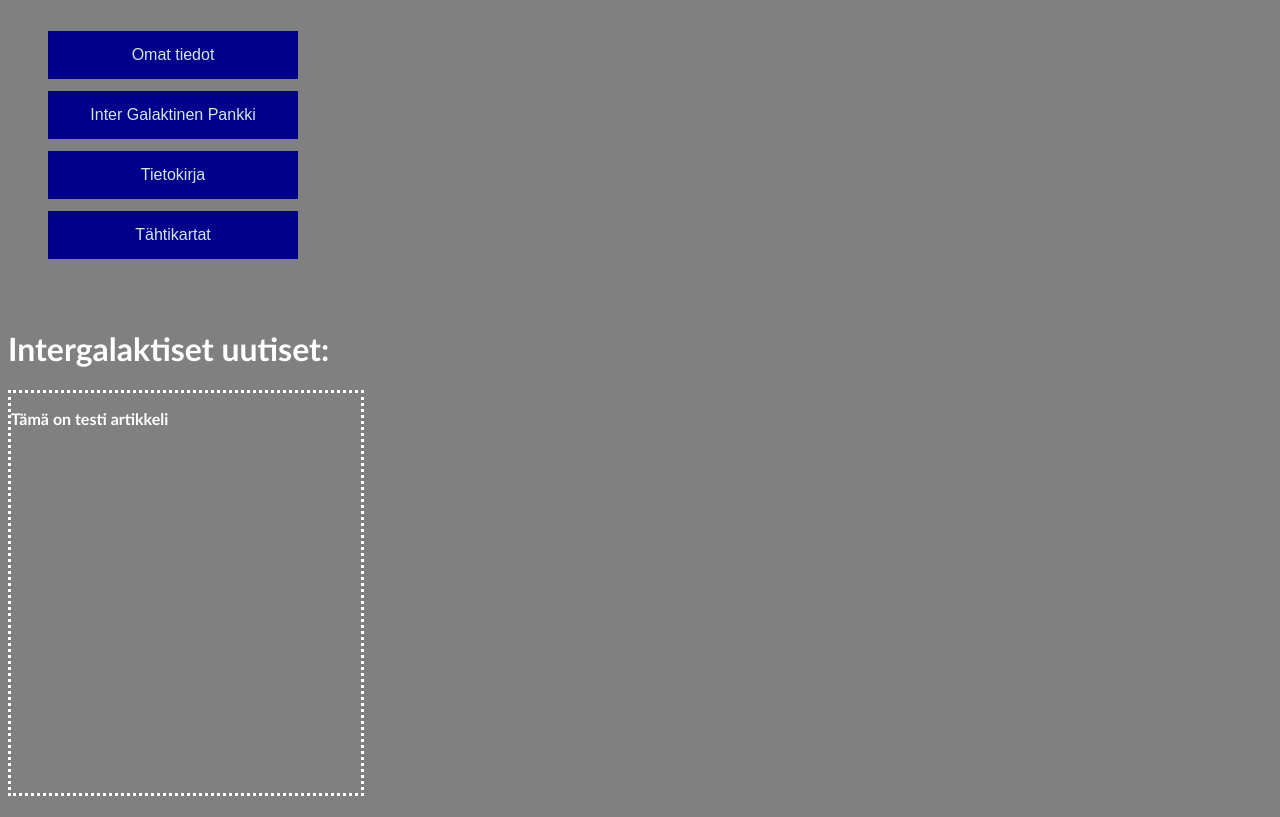
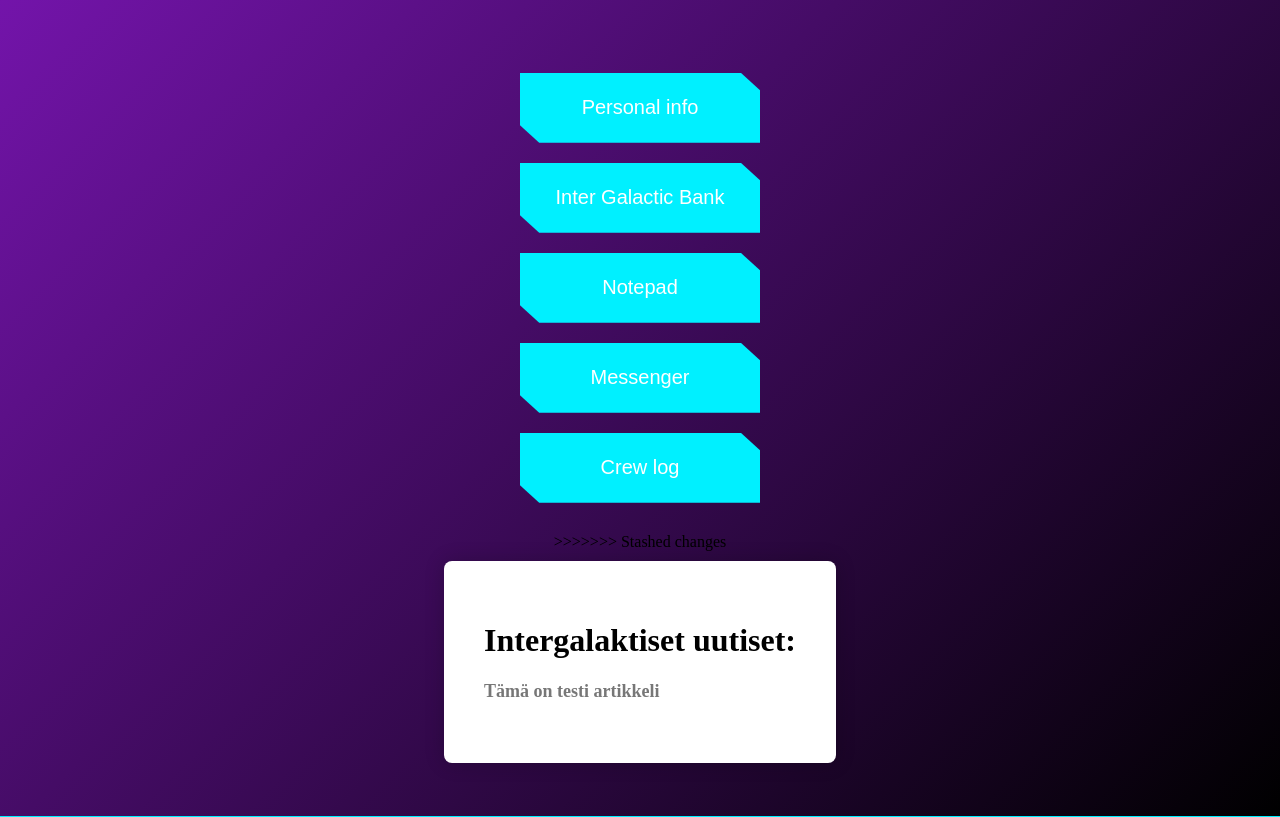
Before and after one commit to Kokke3000/LarpNet, a PHP site: page /LarpNet/MainPage/main.php in a window 1280 px wide. Run offline with PHP 8.4, Linux system fonts and the light colour scheme; the visitor is signed in with stand-in values (Sample User, id 1).

Commit message:
main page css

```diff
--- a/LarpNet/LoginPage/Login.css
+++ b/LarpNet/LoginPage/Login.css
@@ -79,6 +79,7 @@ h1{
 }
 
 #password, #username{
+  color: white;
   width: 100px;
   margin: 2px;
   border-radius: 7px;
--- a/LarpNet/MainPage/main.css
+++ b/LarpNet/MainPage/main.css
@@ -1,54 +1,104 @@
 body {
-    min-height: 100vh;
-    background: gray;
-    overflow: hidden;
-    font-family: 'Trebuchet MS';
-    text-align: center;
-}
-
-#center {
-    text-align: center;
-    position: relative;
-    top: 50%;
+  font-family: initial;
+  display: flex;
+  justify-content: center;
+  align-items: center;
+  min-height: 100vh;
+  background: linear-gradient(135deg, #7314aa, #000000);
+  overflow: hidden;
 }
 
 
-#Buttons {
-
-        float: left;
-        list-style: none;
-        text-align: center;
-        width: 100px;
-        height: 300px;
-        list-style: none;
-        line-height: 60px;
+#center {
+  display: flex;
+  flex-direction: column;
+  align-items: center;
+  justify-content: center;
+  height: 100vh;
 }
 
-#button {
-    -webkit-appearance: none;
-    background-color: darkblue;
-    border-radius: 0px;
-    border: 5px;
-    color: #D1E8E2;
-    padding: 15px 32px;
-    text-align: center;
-    text-decoration: none;
-    display: inline-block;
-    font-size: 16px;
-    width: 250px;
+
+
+
+#NewsContainer {
+  background-color: #ffffff;
+  border-radius: 8px;
+  padding: 40px;
+  box-shadow: 0 0 20px rgba(0, 0, 0, 0.2);
+  margin: 10px;
 }
 
-#NewsContainer {
-    color: white;
-    position: absolute;
-    text-align: left;
-    top: 300px;
-
+#News h1 {
+  font-size: 36px;
+  color: #333333;
+  margin-bottom: 20px;
 }
 
-#News {
-    height: 400px;
-    width: 350px;
-    font-size: 16px;
-    border-style: dotted;
+#News p {
+  font-size: 18px;
+  color: #777777;
 }
+
+/* @media screen and (max-width: 330px){
+    #NewsContainer {
+        width: 10px;
+    }
+} */
+@import url("https://fonts.googleapis.com/css?family=Barlow|Tomorrow:400,700&display=swap");
+
+:root {
+  --yellow-color: #fcee09;
+  --red-color: #ff003c;
+  --black-color: #050a0e;
+  --blue-color: #00ffff;
+}
+
+@import url("https://fonts.googleapis.com/css?family=Barlow|Tomorrow:400,700&display=swap");
+
+:root {
+  --yellow-color: #fcee09;
+  --red-color: #ff003c;
+  --black-color: #050a0e;
+  --blue-color: #00f0ff;
+}
+
+.btn {
+  font-size: 20px;
+  display: inline-block;
+  margin: 10px;
+  background: none;
+  border: none;
+  padding: 0;
+  cursor: pointer;
+  display: flex;
+  flex-wrap: wrap;
+  margin: 10px;
+}
+/*Button*/
+.btn__content {
+  justify-content: center;
+  align-items: center; /* Add this line */
+  padding: 10px;
+  display: flex;
+  position: relative;
+  background-color: var(--blue-color);
+  clip-path: polygon(92% 0, 100% 25%, 100% 100%, 8% 100%, 0% 75%, 0 0);
+  width: 220px; /* Adjust the width as needed */
+  height: 50px;
+}
+
+
+.btn__content a {
+  text-decoration: none;
+  color: #ffffff;
+}
+
+.btn-container {
+  display: flex;
+  flex-direction: column;
+  align-items: center;
+  justify-content: center;
+  width: 500px;
+  margin: 10px;
+  padding: 10px;
+}
--- a/LarpNet/MainPage/main.php
+++ b/LarpNet/MainPage/main.php
@@ -4,7 +4,7 @@
     if (isset($_SESSION['Username'])) {
 
     } else {
-        header('Location: ../LoginPage/login.php');
+        //header('Location: ../LoginPage/login.php');
     }
 ?>
 
@@ -13,19 +13,19 @@
 <head>
   <meta name="viewport" content="width=device-width, initial-scale=1" />
   <link rel="stylesheet" href="main.css">
+  <title>Main Page</title>
 </head>
 <body>
   <div id="center">
-            <div id="top-bar">
-                <nav>
-                    <ul id="Buttons">
-                    <input type="button" id="button" onclick="window.location.href='../SubPages/PersonalInfo/Personal.php';" value="Omat tiedot"></button>
-                    <input type="button" id="button" onclick="window.location.href='../SubPages/Banking/Bank.php';" value="Inter Galaktinen Pankki"></button>
-                    <input type="button" id="button" onclick="window.location.href='../SubPages/Encyclopedia/Encyclopedia.php';" value="Tietokirja"></button>
-                    <input type="button" id="button" onclick="window.location.href='../SubPages/StarMaps/Maps.php';" value="Tähtikartat"></button>
-                    </ul>
+  <nav class="btn-container">
+    <button class="btn"><span class="btn__content"><a href="../SubPages/PersonalInfo/Personal.php">Personal info</a></span></button>
+    <button class="btn"><span class="btn__content"><a href="../SubPages/Banking/Bank.php">Inter Galactic Bank</a></span></button>
+    <button class="btn"><span class="btn__content"><a href="../SubPages/Notes/Notes.php">Notepad</a></span></button>
+    <button class="btn"><span class="btn__content"><a href="../SubPages/Messenger/Messenger.php">Messenger</a></span></button>
+    <button class="btn"><span class="btn__content"><a href="../SubPages/CrewLog/CrewLog.php">Crew log</a></span></button>
 </nav>
-            </div>
+
+>>>>>>> Stashed changes
 
             <div id="NewsContainer">
                 <h1>Intergalaktiset uutiset:<h1>
```
Lines whose indentation alone changed are shown as unchanged.
